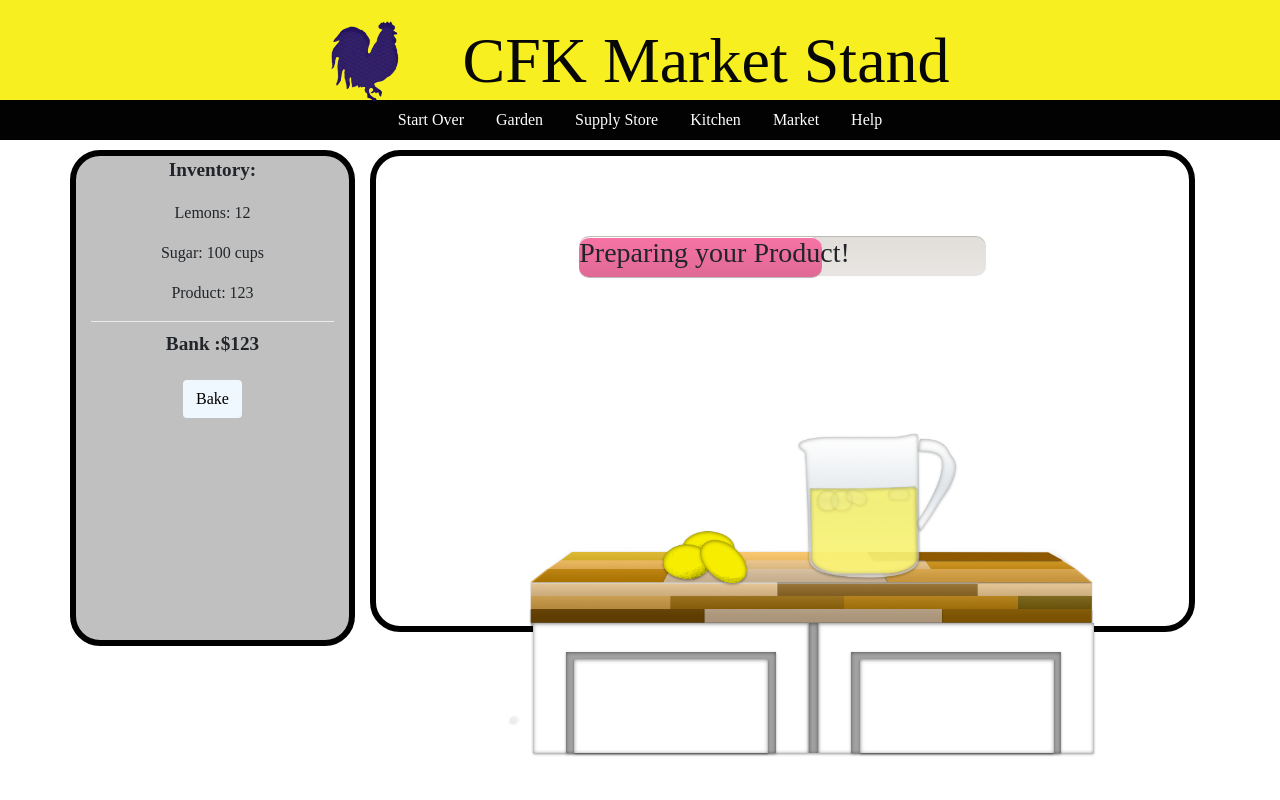
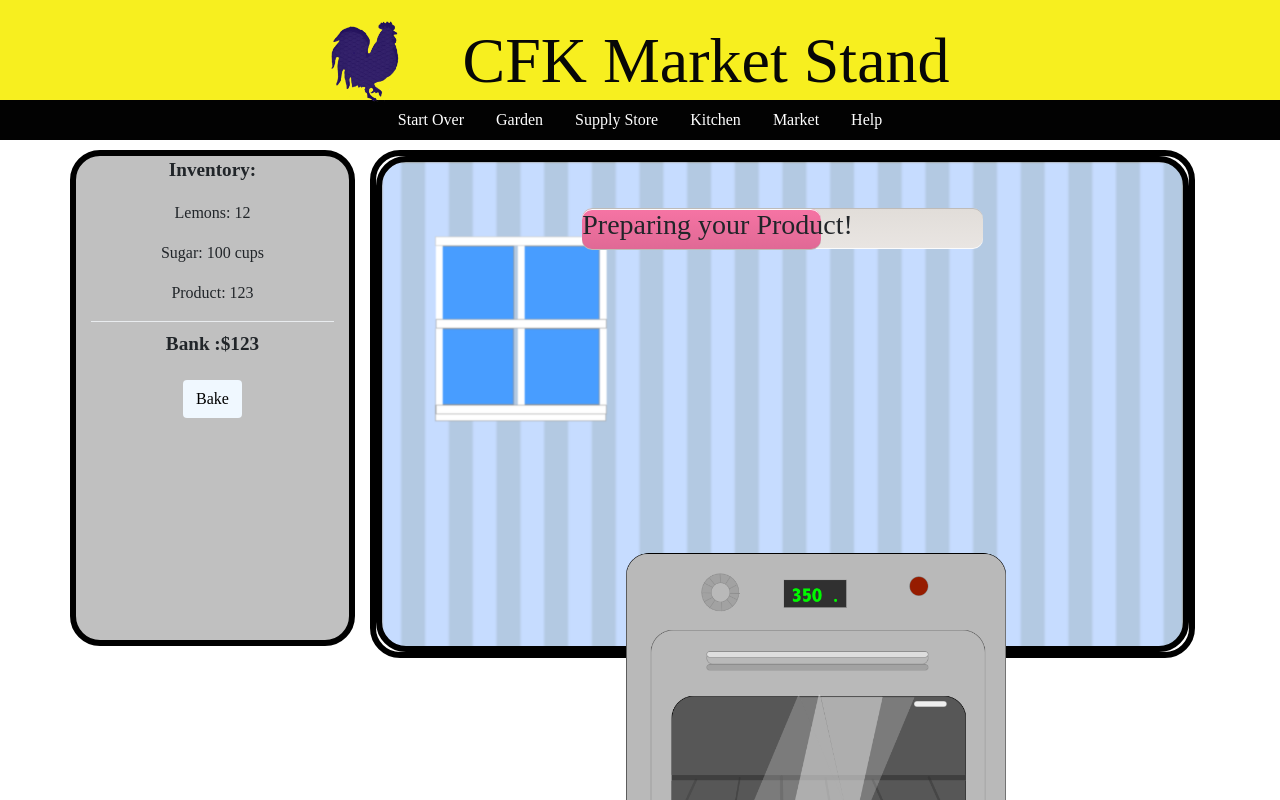
Before and after one commit to Lemonade-kids/lemonade, a React (Create React App) app in the folder client/: page /kitchen in a window 1280 px wide. Shown: the top 800 px of the page. Built offline with nearby package versions, Linux system fonts and the light colour scheme; a web font is replaced by a local one.

Commit message:
more eslinting, oven or counter now conditionally render according to props

```diff
--- a/client/src/App.css
+++ b/client/src/App.css
@@ -290,7 +290,7 @@ a {
 	list-style: none;
 	font-family: 'Love Ya Like A Sister', cursive;
 	width: 50%;
-	margin: 50px auto 0;
+	margin: 2% auto -8%;
 	position: relative;
 	line-height: 2em;
 	padding: 30px 0;
--- a/client/src/App.js
+++ b/client/src/App.js
@@ -1,6 +1,7 @@
 import React from 'react'
 import { BrowserRouter, Route, Switch } from 'react-router-dom'
 import './App.css'
+import {connect} from 'react-redux'
 import Rooster from './images/rooster.png'
 import Garden from './components/Garden'
 import SellingStand from './components/SellingStand'
@@ -14,7 +15,6 @@ import CCGarden from './components/controlcentercomponents/CCGarden'
 import CCKitchen from './components/controlcentercomponents/CCKitchen'
 import CCMarket from './components/controlcentercomponents/CCMarket'
 import CCStore from './components/controlcentercomponents/CCStore'
-//import LetsPlayButton from './components/LetsPlayButton';
 import water from './images/water.png'
 
 
@@ -70,12 +70,67 @@ class App extends React.Component {
 
     })
   }
+
+  // case switch for rendering the right component on the gameboard
+  // showComponent(id) {
+  //   switch (id) {
+  //     case 'garden':
+  //       return <div className="Garden">
+  //         {this.state.watered}
+  //         <Garden />
+  //       </div>
+  //     case 'supply':
+  //       return <SupplyStore />
+  //     case 'stand':
+  //       return <SellingStand />
+  //     case 'kitchen':
+  //       return <div className="Kitchen">
+  //         <Kitchen />
+  //         <KitchenButton />
+  //       </div>
+  //     case 'startover':
+  //       return <div className="StartScreen">
+  //         <div className="start-border">
+  //           <StartScreen />
+  //           <StartScreenButtons />
+  //         </div>
+  //       </div>
+  //     case 'help':
+  //       return <Help />
+  //     case 'start-over':
+  //       return <LogIn
+  //         playWithProduce={this.playWithProduce}
+  //         pickProduce={this.pickProduce} />
+  //     case 'nevermind':
+  //       return <div className="Garden">
+  //         {this.state.watered}
+  //         <Garden />
+  //       </div>
+  //     case 'go-to-market':
+  //       return <SellingStand />
+  //     case 'lets-play':
+  //       return <div className="Garden">
+  //         {this.state.watered}
+  //         <Garden />
+  //       </div>
+  //     default:
+  //       return null
+  //   }
+  // }
+
   // buttons in control center
   showCCComponent(id) {
     switch (id) {
       case 'garden':
         return <div className="CCGarden">
-          <CCGarden onClick={this.tendGarden} />
+          <CCGarden
+            // onClick={this.tendGarden}
+            playWithProduce={this.playWithProduce}
+            pickProduce={this.pickProduce}
+            producePicked={this.state.producePicked}
+            weeded={this.state.weeded}
+            harvested={this.state.harvested}
+            watered={this.state.watered} />
         </div>
       case 'supply' || window.location.pathname.includes('/store'):
         return <CCStore />
@@ -99,10 +154,10 @@ class App extends React.Component {
       <div className="App">
         <header className="App-header">
           <h1 className="App-title">
-          <img src={Rooster}
-          alt="rooster logo"
-          width="70px"
-          className="rooster" />CFK Market Stand</h1>
+            <img src={Rooster}
+              alt="rooster logo"
+              width="70px"
+              className="rooster" />CFK Market Stand</h1>
         </header>
         <ul className="nav justify-content-center">
           <li className="nav-item">
@@ -172,7 +227,7 @@ class App extends React.Component {
                 {/* {this.showComponent} */}
                 <BrowserRouter basename={process.env.PUBLIC_URL}>
                   <Switch>
-                  <Route path="/" exact render={(props) => <LogIn {...props}
+                    <Route path="/" exact render={(props) => <LogIn {...props}
                       playWithProduce={this.playWithProduce}
                       pickProduce={this.pickProduce}
                     />} />
@@ -187,7 +242,7 @@ class App extends React.Component {
                     />} />
                     <Route path='/store' exact component={SupplyStore} />
                     <Route path="/kitchen" exact render={(props) => <Kitchen {...props}
-                      selectedProduce={this.state.producePicked}
+                      producePicked={this.state.producePicked}
                     // playWithProduce={this.playWithProduce}
                     // pickProduce={this.pickProduce}
                     />} />
@@ -207,4 +262,13 @@ class App extends React.Component {
   }
 }
 
-export default App
+const mapStateToProps = state => {
+  return{
+    producePicked: state.producePicked
+  }
+}
+
+export default connect(mapStateToProps)(App)
+
+
+// export default App
--- a/client/src/components/Kitchen.js
+++ b/client/src/components/Kitchen.js
@@ -6,18 +6,16 @@ import KitchenButton from './KitchenButton'
 
 
 class Kitchen extends Component {
-
-  // need an if/else to decide whether to render
-  // stove or oven depending on chosen ingredient for game
   render() {
+    console.log(this.props.producePicked)
     return (
-      <div>
+      <div className='Kitchen'>
         <ul id="make">
           <li>
             <span className="bar kitchen-bar"></span><h3>Preparing your Product!</h3></li>
         </ul>
         <div className="workspace">
-          <Counter />
+          {this.props.producePicked === 'lemon' ? <Counter /> : <Oven />}
           <KitchenButton />
         </div>
       </div>
--- a/client/src/components/Weeds.js
+++ b/client/src/components/Weeds.js
@@ -1,36 +1,15 @@
-import React, { Component } from 'react';
-import '../App.css';
-import Dirt from '../images/dirt.png';
-import Weed from '../images/weed.png';
-import Grass from '../images/grass.png';
+import React, { Component } from 'react'
+import '../App.css'
+import Dirt from '../images/dirt.png'
+import Weed from '../images/weed.png'
+import Grass from '../images/grass.png'
 
-const weeds = [Grass, Weed, Dirt];
+const weeds = [Grass, Weed, Dirt]
 
 const getRandomInt = (max) => {
-    return Math.floor(Math.random() * Math.floor(max));
-};
-
-let makeWeeds = getRandomInt(weeds.length);
-console.log(weeds[getRandomInt(makeWeeds)]);
-
-
+    return Math.floor(Math.random() * Math.floor(max))
+}
 class Weeds extends Component {
-    constructor(props) {
-        super(props)
-        //props.CCGarden;
-    }
-    // whichAction(action) {
-    //     switch (action) {
-    //         case 'water':
-    //         return null;
-    //         case 'weed':
-    //         return <img src={Dirt} alt="dirt" className="weeds" />;
-    //         case 'harvest':
-    //         return null;
-    //         default:
-    //         return <img src={weeds[getRandomInt(weeds.length)]} alt="weed" className="weeds" />;
-    //     }
-    // }
     render() {
         return (
             <div className="Weeds">
@@ -38,8 +17,8 @@ class Weeds extends Component {
                 <div className="grid-item-small"><img src={weeds[getRandomInt(weeds.length)] /* Dirt */} className="weeds" alt="weeds" /></div>
             </div>
             </div>
-        );
+        )
     }
 }
 
-export default Weeds;
+export default Weeds
--- a/client/src/components/controlcentercomponents/CCMarket.js
+++ b/client/src/components/controlcentercomponents/CCMarket.js
@@ -1,6 +1,6 @@
-import React, { Component } from 'react';
-import '../../App.css';
-import {connect} from 'react-redux';
+import React, { Component } from 'react'
+import '../../App.css'
+import { connect } from 'react-redux'
 
 
 
@@ -8,60 +8,59 @@ import {connect} from 'react-redux';
 
 class CCMarket extends Component {
 
-  onSubmit=(event)=>{
-    event.preventDefault();
-    let maxTemp = 110;
-    let minTemp = 32;
-    let glassesSold = 0;
-    let productForsale = this.refs.amount.value;
-    let marketing = this.refs.marketing.value;
-    let unitPrice = this.refs.price.value;
+  onSubmit = (event) => {
+    event.preventDefault()
+    let maxTemp = 110
+    let minTemp = 32
+    let glassesSold = 0
+    let productForsale = this.refs.amount.value
+    let marketing = this.refs.marketing.value
+    let unitPrice = this.refs.price.value
     console.log(this.props.prod)
-    if (productForsale > (this.props.prod)){
-       return alert("You don't have the inventory. You can only sell the amount of products you have");
-       }if(marketing>this.props.cash){
-         return alert("You dont have enough money. You can't afford to spend that much on marketing")
-       }else{
+    if (productForsale > (this.props.prod)) {
+      return alert('You don\'t have the inventory. You can only sell the amount of products you have')
+    } if (marketing > this.props.cash) {
+      return alert('You dont have enough money. You can\'t afford to spend that much on marketing')
+    } else {
 
-    let marketingEffect = Math.floor(Math.random() * (maxTemp - minTemp) );
-    let tempToday = Math.floor(Math.random() * (maxTemp - minTemp) + minTemp);
+      let marketingEffect = Math.floor(Math.random() * (maxTemp - minTemp))
+      let tempToday = Math.floor(Math.random() * (maxTemp - minTemp) + minTemp)
       // console.log("temp today is = " + tempToday)
 
 
-              glassesSold = Math.floor(tempToday / unitPrice) + marketingEffect;
-              if(glassesSold>productForsale){
-                 alert("you sold out")
-                 glassesSold = productForsale;
-               }else {console.log("nah")}
-               let newBank = glassesSold * unitPrice - marketing;
+      glassesSold = Math.floor(tempToday / unitPrice) + marketingEffect
+      if (glassesSold > productForsale) {
+        alert('you sold out')
+        glassesSold = productForsale
+      } else { console.log('nah') }
+      let newBank = glassesSold * unitPrice - marketing
       this.props.SAVEPROD(productForsale)
-               console.log("$ "+ newBank + " is the amount of money you made");
+      console.log('$ ' + newBank + ' is the amount of money you made')
       //  newBank = (this.props.cash);
       //  console.log(newBank);
       this.props.saveBank(newBank)
-              console.log(glassesSold +" Glasses SOld")
-              console.log("marketing effect =  "+ marketingEffect);
-              console.log(newBank + " Ultimate Baller Kids")
+      console.log(glassesSold + ' Glasses SOld')
+      console.log('marketing effect =  ' + marketingEffect)
+      console.log(newBank + ' Ultimate Baller Kids')
 
     }
 
   };
 
-    render()
-     {
+  render() {
     return (
       <div>
         <form onSubmit={this.onSubmit} >
-          <input type="number"  ref="amount"/>
+          <input type="number" ref="amount" />
           <p>Amount of goods you would like to display</p>
-          <input type="number" ref = "price"/>
+          <input type="number" ref="price" />
           <p>Enter goods price</p>
-          <input type="number" ref = "marketing"/>
+          <input type="number" ref="marketing" />
           <p>Enter marketing dollars here.</p>
-          <button  type="submit" onClick={this.props.GAME} className ="btn" >Begin!</button>
+          <button type="submit" onClick={this.props.GAME} className="btn" >Begin!</button>
         </form>
       </div>
-      );
+    )
   }
 
 
@@ -78,7 +77,7 @@ import {connect} from 'react-redux';
 }
 const mapDispatchToProps = dispatch => {
   return {
-        GAME: () => dispatch ({ type: 'GAME'}),
+    GAME: () => dispatch({ type: 'GAME' }),
     SAVEPROD(val) {
       dispatch({
         type: 'SAVEPROD',
@@ -93,7 +92,7 @@ import {connect} from 'react-redux';
       })
 
     }
-    };
+  }
 };
 
-  export default connect(mapStateToProps, mapDispatchToProps)(CCMarket);
+export default connect(mapStateToProps, mapDispatchToProps)(CCMarket)
--- a/client/src/store/reducer.js
+++ b/client/src/store/reducer.js
@@ -1,6 +1,6 @@
 const initialState = {
-    login: "",
-    password: "",
+    login: '',
+    password: '',
     Bank: 123,
     Lemons: 12,
     squash: 10,
@@ -14,23 +14,24 @@ const initialState = {
     water: false,
     harvested:false,
     cooked: false,
-    weeded: false
+    weeded: false,
+    producePicked: 'lemon'
 
 }
 
 
 const reducer = (state = initialState, action) => {
     if (action.type === 'SAVE') {
-         return Object.assign({}, state, { Bank: state.Bank + action.Bank })
+         Object.assign({}, state, { Bank: state.Bank + action.Bank })
          Object.assign({}, state, { product: state.product - action.inventory })
-    } else if(action.type === "GAME") {
+    } else if(action.type === 'GAME') {
         console.log(state.winnings + state.Bank)
     } else if(action.type === 'SAVEPROD'){
         return Object.assign({}, state, { product: state.product - action.inventory })
     }
-    return state;
+    return state
 
 
-};
+}
 
-export default reducer;
+export default reducer
```
Also changed, not shown: client/src/components/StartScreenButtons.js (+4 -8 lines), client/src/components/StoreGrid.js (+8 -13 lines), client/src/components/controlcentercomponents/CCStore.js (+6 -10 lines). Lines whose indentation alone changed are shown as unchanged.
